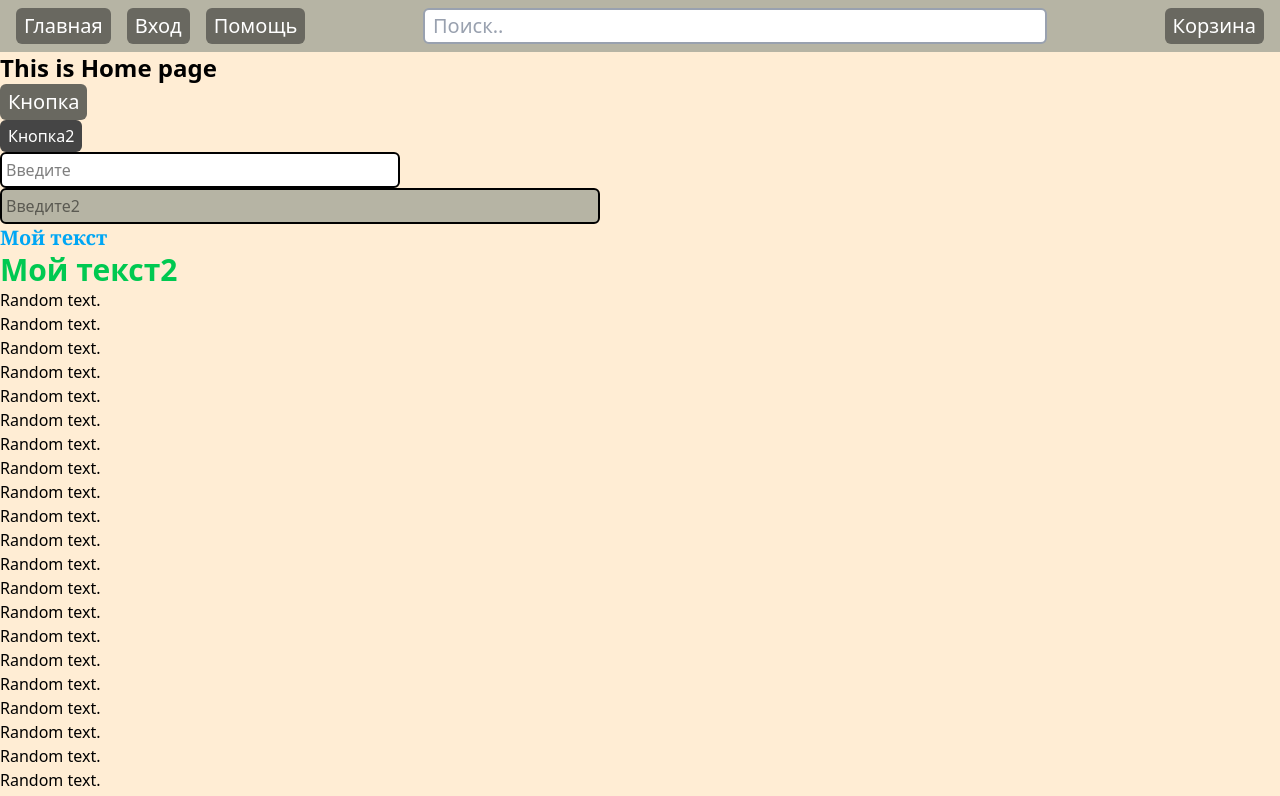
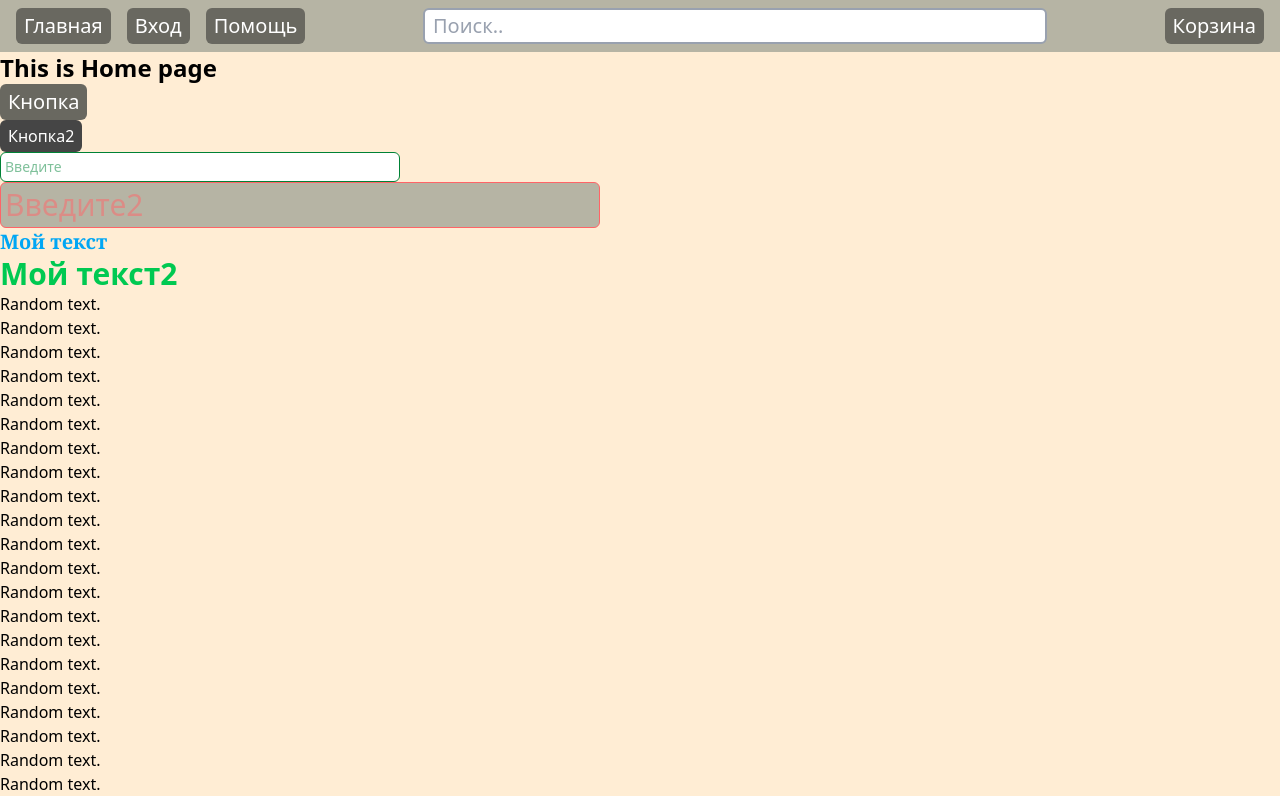
Before and after one commit to Marekdanilov/vite_project, a React (Vite) app: page / in a window 1280 px wide. Shown: the top 796 px of the page. Built offline with nearby package versions, Linux system fonts and the light colour scheme.

Commit message:
update Input.jsx

```diff
--- a/src/components/Input.jsx
+++ b/src/components/Input.jsx
@@ -2,16 +2,14 @@ import React from "react";
 
 const Input = (props) => {
     const { size, color, placeholder } = props;
-    const defaultClass = "flex items-center rounded-md size-fit px-1 py-1 border-2 border-solid";
+    const defaultClass = "flex items-center rounded-md size-fit px-1 py-1 border-1";
     const classes = {
         colors: {
             primary: {
-                input: "bg-white",
-                text: ".placeholder-white",
+                input: "bg-white text-green-700 text-sm",
             },
             secondary: {
-                input: "bg-[#B6B4A4]",
-                text: "placeholder-white",
+                input: "bg-[#B6B4A4] text-red-400 text-3xl",
             },
         },
         sizes: {
```
